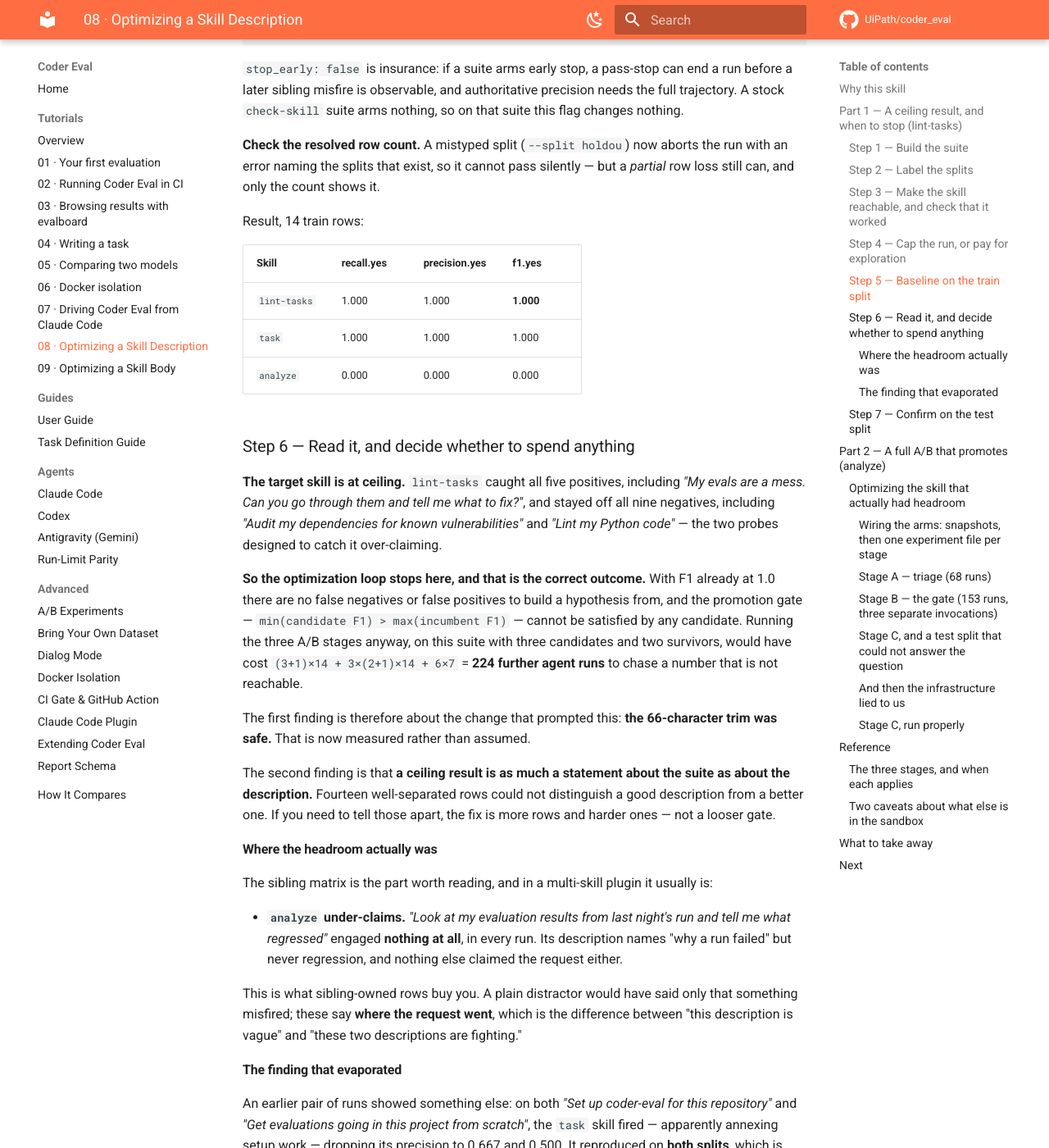
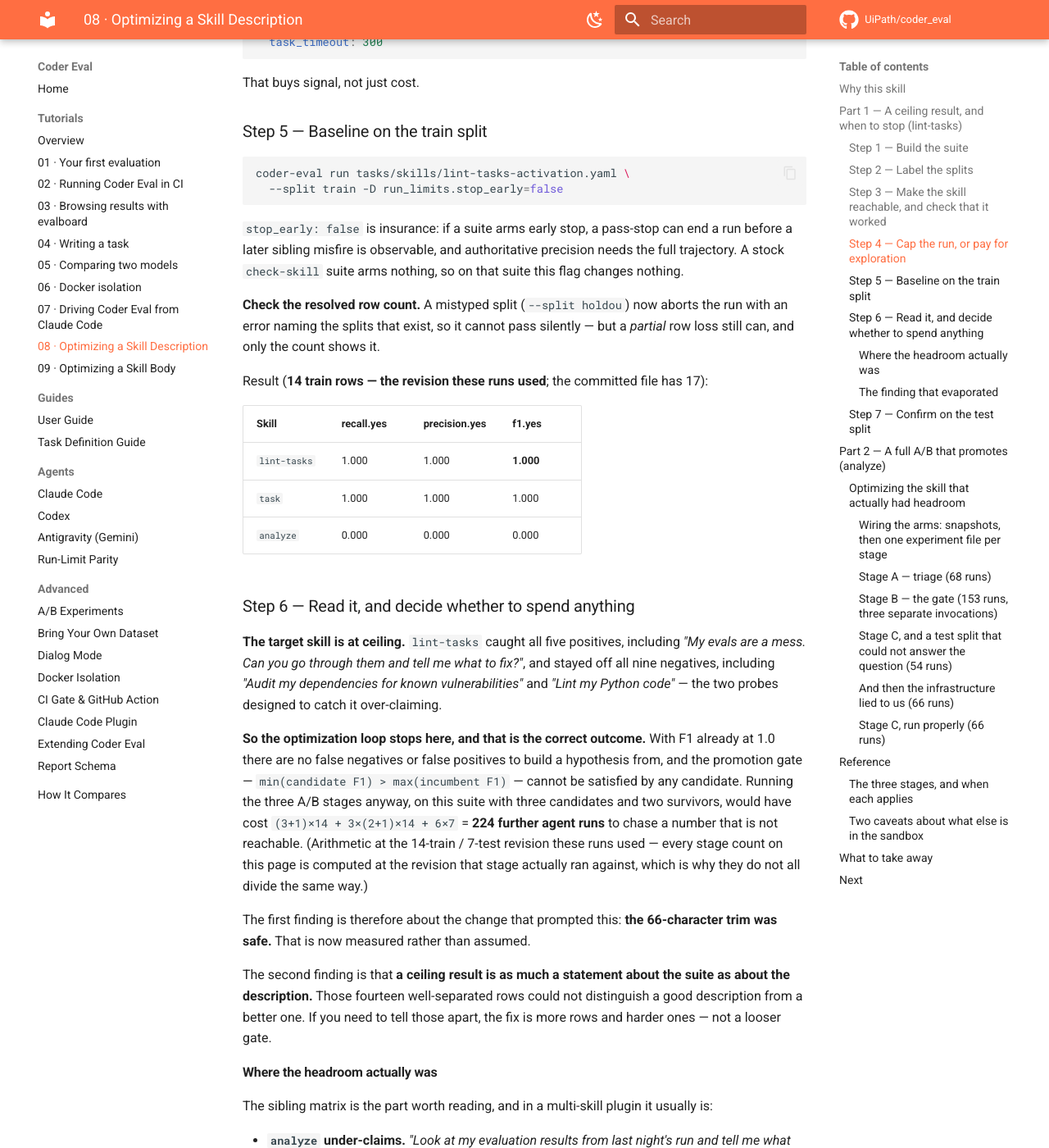
Before and after one commit to UiPath/coder_eval, an MkDocs documentation site: the page built from docs/tutorials/08-optimizing-a-skill.md, in a window 1280 px wide and 1400 px high, scrolled down 4371 px. Shown: the whole window at 82% size. Built offline with MkDocs 1.6.1 and Material for MkDocs 9.7.7, drawn with Linux system fonts in a browser that asks for light colours; comment, search, counter and statistics services are not loaded; some of the changed text lies outside the part shown.

Commit message:
docs: 7/8 — state the method's caveats, and make tutorial 08's numbers true
Five things the optimize loop was silent about, and one sample row that graded
half its own request.

optimize-skill now says what removing `disable-model-invocation` costs in
external validity: results apply to the flag-removed configuration, so a skill
that ships with the flag must have its /name path re-checked before promoting.
The removal is still the right design — it is the only way to hold engagement
constant across arms — but the ledger's reader has to know which configuration
was measured.

Stage B's "no criterion regressed" becomes a predeclaration: name one primary
criterion plus the guardrails allowed to veto, before the stage runs, and record
them in the ledger before the numbers exist. Scanning every per-criterion
aggregate post hoc is uncorrected multiple testing in the rejection direction —
with enough criteria something always looks worse, so noisy criteria veto real
wins and which one "regressed" is unstable round to round.

ci-outcome's `both-triggers` row asked for a pull_request trigger AND a weekly
cron and graded only `cron:` — which its sibling `schedule-weekly` already
grades, so a schedule-only workflow scored 1.0 and the row discriminated nothing.
It now grades both. The other nine rows carry a doubled snippet so the criterion
keeps one shape: two identical includes score 0/2 or 2/2, numerically identical
to today, so no constant sub-check compresses the variance the mean: 0.7 gate
reads — and every train row's score is unchanged, which is what keeps the file's
own MEASURED "train split scores 1.000 on every row" claim true.

Tutorial 08 claimed 21 rows against a file holding 28, and "roughly 350 runs"
against stage headings summing to 407 over three Stage C attempts, not two. Both
are now derived: each stage names the suite revision it was computed at, the
Step-1 table describes the committed file, and a new sensor compares the table
against the JSONL — this exact drift, mechanically detectable, so it becomes a
rule rather than a fix.

Co-Authored-By: Claude Opus 5 (1M context) <noreply@anthropic.com>

````diff
--- a/docs/tutorials/08-optimizing-a-skill.md
+++ b/docs/tutorials/08-optimizing-a-skill.md
@@ -29,8 +29,8 @@ it actually produced — including the part where the first attempt measured not
 test rows, baseline it, read the confusion matrix, and decide whether to spend anything.
 For `lint-tasks` the answer turns out to be no — about 20 agent runs settle it. The suite
 then points at a sibling that *does* have headroom, `analyze`, and the full three-stage A/B
-runs against that: roughly 350 further runs, ending in a promotion that survives the
-test.
+runs against that: **407 further runs** — the sum of the per-stage counts in the headings
+below, three Stage C attempts included — ending in a promotion that survives the test.
 
 All of it on Sonnet. Never Opus for a suite this size.
 
@@ -68,7 +68,7 @@ Do not hand-author it. Run the sibling skill:
 /coder-eval:check-skill lint-tasks
 ```
 
-That produces a task YAML plus a JSONL row file. The suite used here has **21 rows**,
+That produces a task YAML plus a JSONL row file. The committed suite has **28 rows**,
 counted by `expected_skill` — the field that actually decides a row's polarity:
 
 | Kind | `expected_skill` | Total | train | test |
@@ -76,7 +76,15 @@ counted by `expected_skill` — the field that actually decides a row's polarity
 | Positive | `lint-tasks` | 8 | 5 | 3 |
 | Distractor | `""` | 9 | 6 | 3 |
 | Sibling-owned | `task` | 3 | 2 | 1 |
-| Sibling-owned | `analyze` | 1 | 1 | 0 |
+| Sibling-owned | `analyze` | 8 | 4 | 4 |
+
+> **The table describes the file as committed; Part 1's runs did not use it.** Part 1 was
+> run against an earlier 14-train-row revision, and the `analyze` rows were added later, in
+> Part 2, before the file was committed. So re-running Step 5 today gives **17 train rows**
+> and a different `analyze` baseline than the one printed below. Every result block on this
+> page names the revision it was computed at, for exactly this reason — and that is also
+> what reconciles Step 5's `analyze` recall of 0.000 (one row, unlucky) with Step 6's two
+> `analyze` train rows sitting at a stable 0.500.
 
 **Label sibling rows by what should *fire*, not by whose territory it is.** Two rows here
 ask for project setup — work that belongs to `init`, which sets
@@ -217,7 +225,7 @@ nothing.
 error naming the splits that exist, so it cannot pass silently — but a *partial* row loss still
 can, and only the count shows it.
 
-Result, 14 train rows:
+Result (**14 train rows — the revision these runs used**; the committed file has 17):
 
 | Skill | recall.yes | precision.yes | f1.yes |
 | --- | --- | --- | --- |
@@ -237,13 +245,15 @@ Python code"* — the two probes designed to catch it over-claiming.
 promotion gate — `min(candidate F1) > max(incumbent F1)` — cannot be satisfied by any
 candidate. Running the three A/B stages anyway, on this suite with three candidates and two
 survivors, would have cost `(3+1)×14 + 3×(2+1)×14 + 6×7` = **224 further agent runs** to
-chase a number that is not reachable.
+chase a number that is not reachable. (Arithmetic at the 14-train / 7-test revision these
+runs used — every stage count on this page is computed at the revision that stage actually
+ran against, which is why they do not all divide the same way.)
 
 The first finding is therefore about the change that prompted this: **the 66-character trim
 was safe.** That is now measured rather than assumed.
 
 The second finding is that **a ceiling result is as much a statement about the suite as about
-the description.** Fourteen well-separated rows could not distinguish a good description from
+the description.** Those fourteen well-separated rows could not distinguish a good description from
 a better one. If you need to tell those apart, the fix is more rows and harder ones — not a
 looser gate.
 
@@ -280,7 +290,9 @@ ranges.** Had this been a candidate description rather than an incumbent's quirk
 agreeing runs would have "proved" an improvement worth shipping. Report what replicates;
 treat anything else as a hypothesis.
 
-Note what the same three runs said about `analyze`:
+Note what the same three runs said about `analyze` (still the 14-train-row revision — two
+`analyze` rows then, four in the committed file, which is why re-running today gives a
+different baseline):
 
 ```
 an-1     expected=analyze   ['analyze', 'analyze', 'analyze']
@@ -442,10 +454,11 @@ precision.
 One incumbent invocation dropped a row and was excluded from the gate rather than averaged
 in. A gate computed over a shifting denominator is not a gate.
 
-#### Stage C, and a test split that could not answer the question
+#### Stage C, and a test split that could not answer the question (54 runs)
 
 The winner went to test as a **two-variant** experiment at `--repeats 3`, which is the one
-place `--repeats` is correct:
+place `--repeats` is correct. This attempt ran against the **9-row** test half — before the
+two fresh rows below were written — so 2 arms × 9 rows × 3 replicates = 54 runs:
 
 ```bash
 coder-eval run tasks/skills/lint-tasks-activation.yaml \
@@ -476,7 +489,7 @@ exercise the failure mode, at promotion time, when you know what needs confirmin
 Write them as requests a real user would send, and commit to whatever they say — rows
 authored to flatter a candidate confirm nothing.
 
-#### And then the infrastructure lied to us
+#### And then the infrastructure lied to us (66 runs)
 
 The re-run returned a result that looked publishable and was worthless:
 
@@ -484,7 +497,10 @@ The re-run returned a result that looked publishable and was worthless:
 **Paired mean diff (incumbent - a-regression)**: +0.162 [95% CI +0.011, +0.312], d = 0.72, p = 0.038
 ```
 
-Read the sign: that says the **incumbent** was better, significantly. It is an artifact.
+Read the sign: that says the **incumbent** was better, significantly. (The header subtracts
+in variant declaration order, not better-minus-worse — with `incumbent` declared first, a
+candidate win reads negative. `/coder-eval:optimize-skill`'s Stage B and Stage C state the
+full rule; never resolve a direction from memory.) It is an artifact.
 `completion_rate` gives it away — `a-regression` lost 11 of 33 rows, the incumbent 6:
 
 ```
@@ -505,7 +521,7 @@ computed over an eroded, asymmetric sample is not evidence of anything.** This i
 `completion_rate` is a gateable metric, and why the first thing to read in a rollup is the
 denominator, not the effect. The run was discarded, not interpreted.
 
-#### Stage C, run properly
+#### Stage C, run properly (66 runs)
 
 With budget restored, the same experiment ran again over the 11-row test. Erosion this
 time was one row against `a-regression` and none against the incumbent — near-symmetric, and
````
Also changed, not shown: plugins/coder-eval/skills/optimize-skill/SKILL.md (+23 -6 lines), 4 other files.
